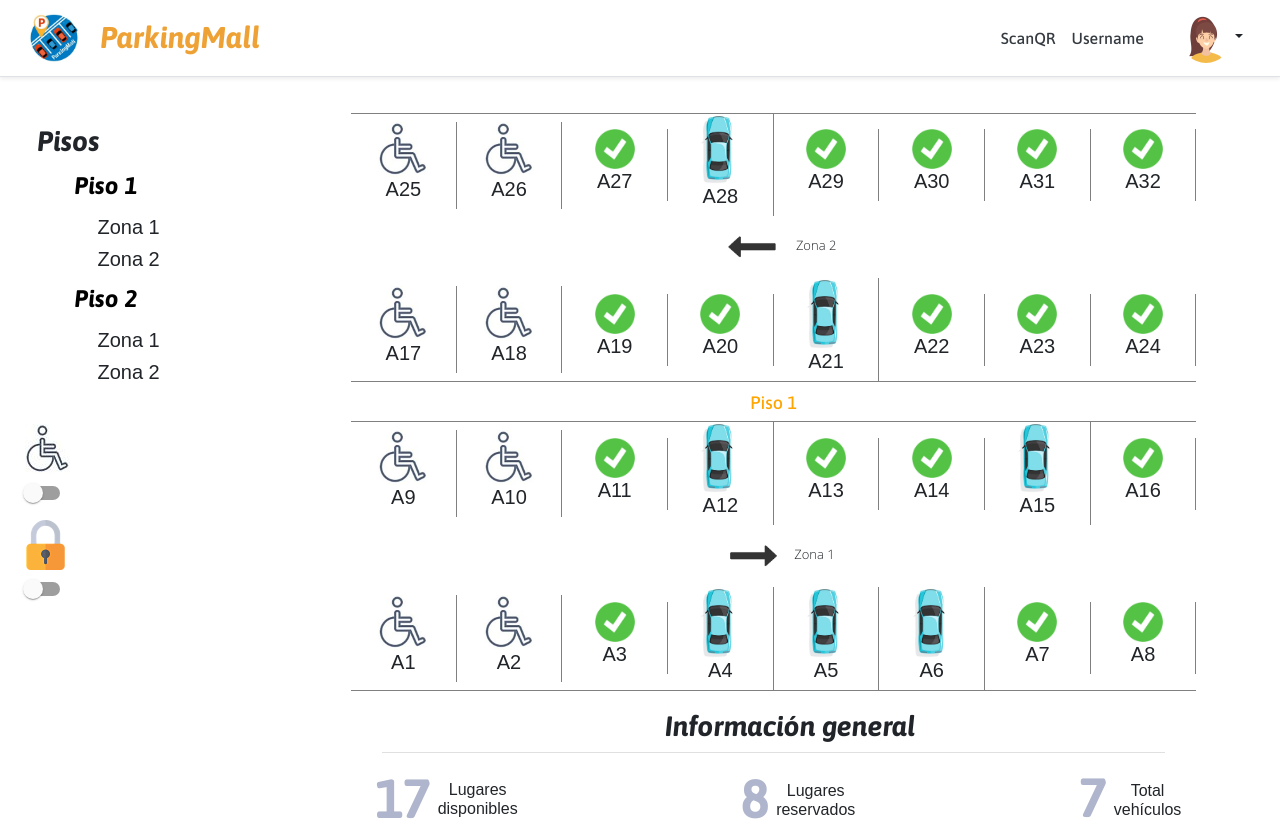
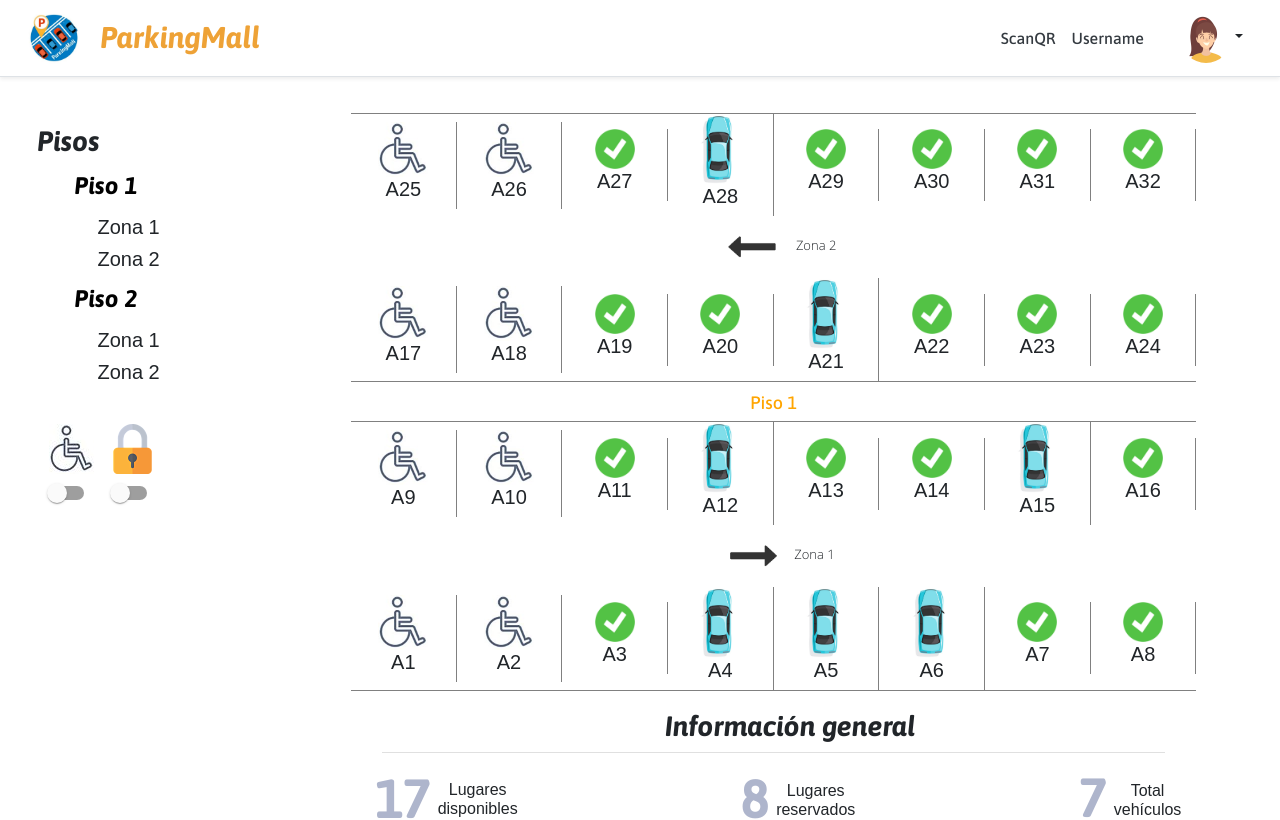
Before and after one commit to luisalvaran17/ParkingMall, a React (Create React App) app in the folder frontend/app-parkingmall/: page / in a window 1280 px wide. Shown: the top 820 px of the page. Built offline with nearby package versions, Linux system fonts and the light colour scheme; a web font is replaced by a local one.

Commit message:
Update scss, logo, header, switch

```diff
--- a/frontend/app-parkingmall/src/assets/styles/components/render_parking.css
+++ b/frontend/app-parkingmall/src/assets/styles/components/render_parking.css
@@ -76,4 +76,14 @@
 .parking .rowArrows img {
   width: 10%;
 }
+
+.switchesClass {
+  padding-left: 8%;
+  display: -webkit-box;
+  display: -ms-flexbox;
+  display: flex;
+  -webkit-box-align: center;
+      -ms-flex-align: center;
+          align-items: center;
+}
 /*# sourceMappingURL=render_parking.css.map */
--- a/frontend/app-parkingmall/src/assets/styles/components/render_parking.scss
+++ b/frontend/app-parkingmall/src/assets/styles/components/render_parking.scss
@@ -66,3 +66,9 @@
 
     }
 }
+
+.switchesClass{
+    padding-left: 8%;
+    display: flex;
+    align-items: center;
+  }
--- a/frontend/app-parkingmall/src/components/Header.jsx
+++ b/frontend/app-parkingmall/src/components/Header.jsx
@@ -8,7 +8,9 @@
     return(
         <div className="d-flex flex-column flex-md-row align-items-center p-1 px-md-4 mb-3 bg-white border-bottom shadow-sm">
             <a className="navbar-brand" href="!#">
+                <Link to="/">
                 <img src={logo} style={{width:"60px"}} alt="logo app"/>
+                </Link>
             </a>
             <Link to="/" className="titleBrand my-0 mr-md-auto">ParkingMall</Link>
             <nav className="my-2 my-md-0 mr-md-3 textNav">
--- a/frontend/app-parkingmall/src/components/RenderParking.jsx
+++ b/frontend/app-parkingmall/src/components/RenderParking.jsx
@@ -262,6 +262,7 @@
       <Grid container spacing={3}>
         <Grid item xs={3} style={{marginLeft:"25px"}}>
           <SideBar firstZone="true" secondZone="false"/>
+          <br/>
           <div className="switchesClass">
             <br/>
               <div>
```
Also changed, not shown: 1 other file (tests, documents, lock files or other folders).
